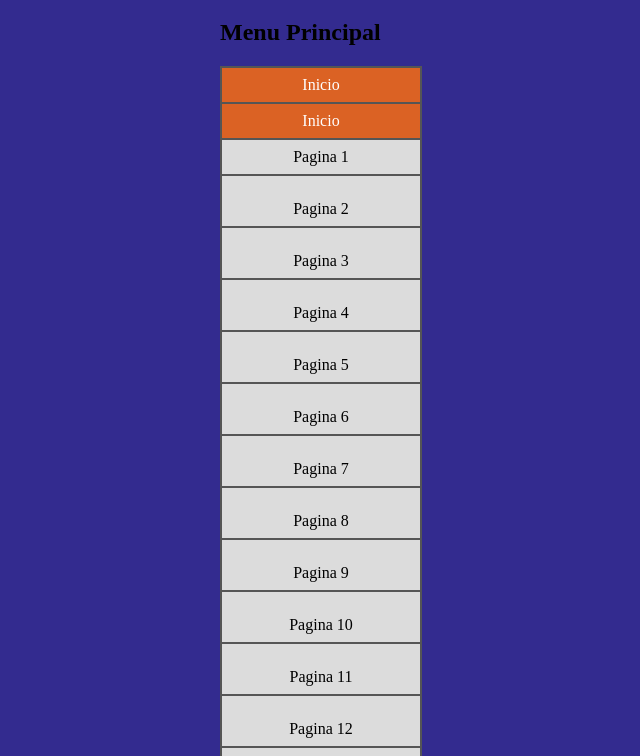
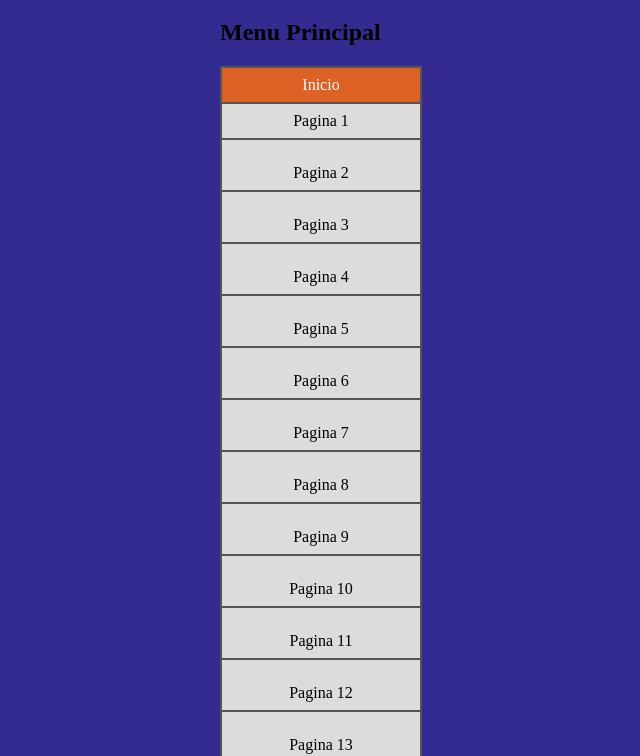
Before and after one commit to HUGO-479/hugodelgado, a plain HTML site: page archivos/LABORATORIO5/index.html in a window 1280 px wide. Shown: the part 61-817 px from the top of the page, without its empty margins (320-960 px from the left). Drawn offline with Linux system fonts and the light colour scheme.

Commit message:
Update index.html

```diff
--- a/archivos/LABORATORIO5/index.html
+++ b/archivos/LABORATORIO5/index.html
@@ -13,7 +13,6 @@
         <h2>Menu Principal</h2>
         <ul>
      <li><a href="index.html" class="activo">Inicio</a></li>
-	<li><a href="index.html" class="activo">Inicio</a></li>
         <li><a href="pagina1.html"</a>Pagina 1</li>
         <li><a href="pagina2.html"</a>Pagina 2</li>
         <li><a href="pagina3.html"</a>Pagina 3</li>
```
